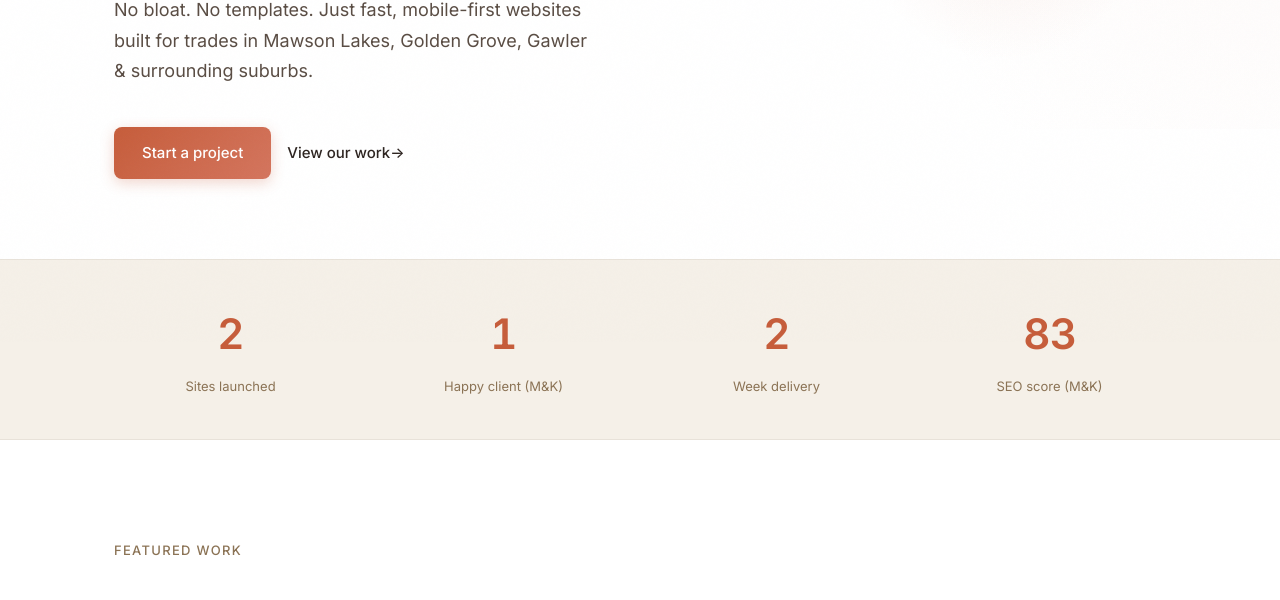
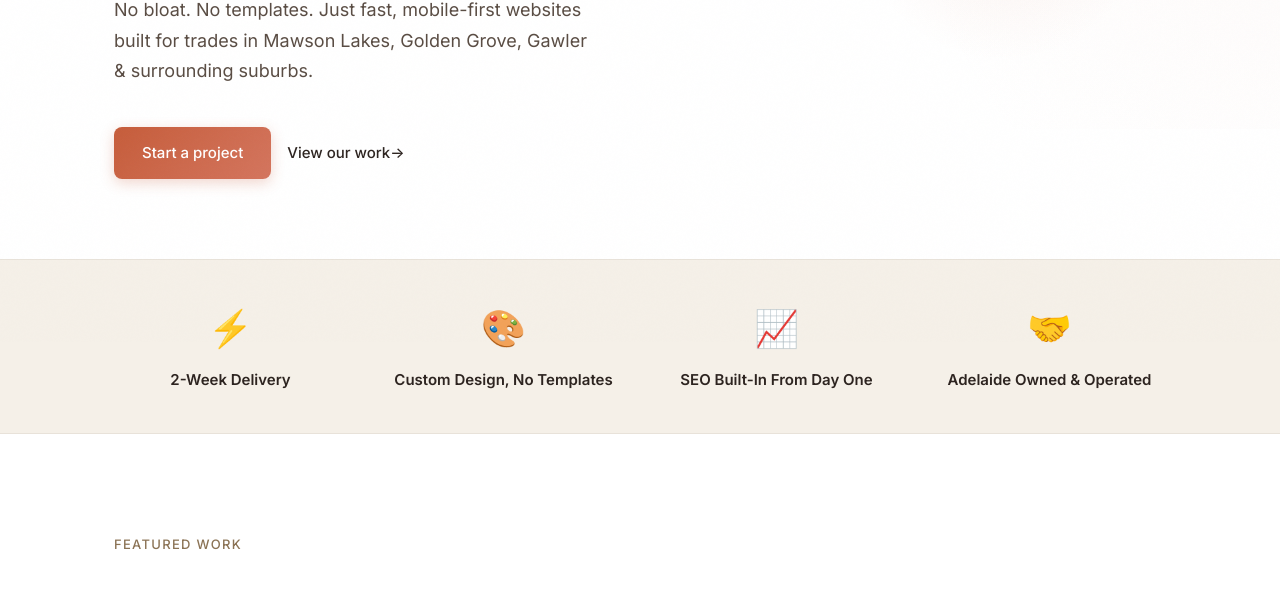
Before and after one commit to 13V/Lumen, a plain HTML site: page index.html in a window 1280 px wide. Shown: the part 458-1058 px from the top of the page. Drawn offline with Linux system fonts and the light colour scheme.

Commit message:
Replace stats numbers with value proposition icons and labels

```diff
--- a/index.html
+++ b/index.html
@@ -209,20 +209,20 @@
             <div class="container">
                 <div class="stat-grid reveal">
                     <div class="stat">
-                        <span class="stat-number">2</span>
-                        <span class="stat-label">Sites launched</span>
+                        <span class="stat-icon">&#9889;</span>
+                        <span class="stat-label">2-Week Delivery</span>
                     </div>
                     <div class="stat">
-                        <span class="stat-number">1</span>
-                        <span class="stat-label">Happy client (M&K)</span>
+                        <span class="stat-icon">&#127912;</span>
+                        <span class="stat-label">Custom Design, No Templates</span>
                     </div>
                     <div class="stat">
-                        <span class="stat-number">2</span>
-                        <span class="stat-label">Week delivery</span>
+                        <span class="stat-icon">&#128200;</span>
+                        <span class="stat-label">SEO Built-In From Day One</span>
                     </div>
                     <div class="stat">
-                        <span class="stat-number">83</span>
-                        <span class="stat-label">SEO score (M&K)</span>
+                        <span class="stat-icon">&#129309;</span>
+                        <span class="stat-label">Adelaide Owned & Operated</span>
                     </div>
                 </div>
             </div>
--- a/styles.css
+++ b/styles.css
@@ -338,6 +338,12 @@ body::before {
     text-align: center;
 }
 
+.stat-icon {
+    display: block;
+    font-size: 36px;
+    margin-bottom: 10px;
+}
+
 .stat-number {
     display: block;
     font-size: 42px;
@@ -365,8 +371,9 @@ body::before {
 }
 
 .stat-label {
-    font-size: 13px;
-    color: var(--brown-light);
+    font-size: 15px;
+    font-weight: 600;
+    color: var(--text);
 }
 
 /* Work */
```
